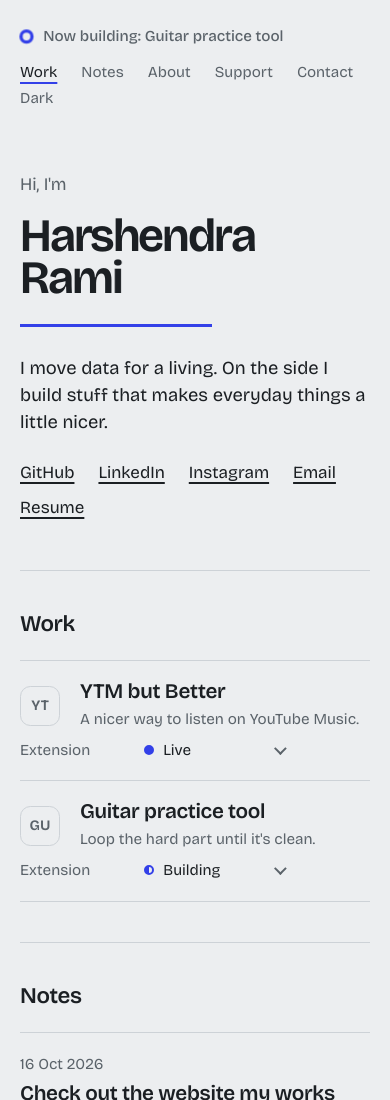
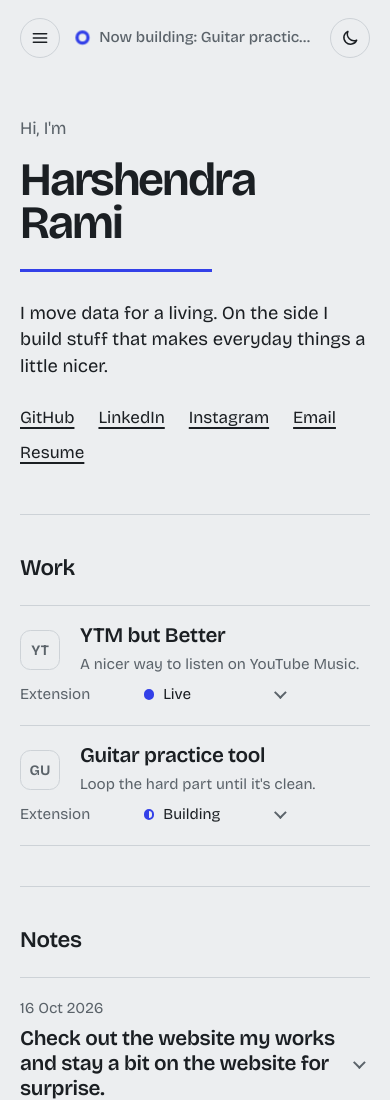
Before and after one commit to HARSHENDRARAMI04/HarshendraRami.github.io, a website: page index.html in a window 390 px wide. Shown: the top 1100 px of the page. Drawn offline with nearby package versions, Linux system fonts and the light colour scheme; no server answers.

Commit message:
Updating according to mobile view

```diff
--- a/app.js
+++ b/app.js
@@ -98,7 +98,14 @@
   function currentTheme() {
     return root.getAttribute("data-theme") || (matchMedia("(prefers-color-scheme: dark)").matches ? "dark" : "light");
   }
-  function paintThemeBtn() { themeBtn.textContent = currentTheme() === "dark" ? "Light" : "Dark"; }
+  /* icon only: the sun appears in dark mode (tap for light), the moon in light mode (tap for dark) */
+  var SUN = '<svg viewBox="0 0 24 24" aria-hidden="true"><circle cx="12" cy="12" r="4"/><path d="M12 2v2M12 20v2M4.9 4.9l1.4 1.4M17.7 17.7l1.4 1.4M2 12h2M20 12h2M4.9 19.1l1.4-1.4M17.7 6.3l1.4-1.4"/></svg>';
+  var MOON = '<svg viewBox="0 0 24 24" aria-hidden="true"><path d="M20 14.5A8 8 0 0 1 9.5 4 8 8 0 1 0 20 14.5z"/></svg>';
+  function paintThemeBtn() {
+    var dark = currentTheme() === "dark", label = dark ? "Switch to light theme" : "Switch to dark theme";
+    themeBtn.innerHTML = dark ? SUN : MOON;
+    themeBtn.setAttribute("aria-label", label); themeBtn.title = label;
+  }
   themeBtn.addEventListener("click", function () {
     var next = currentTheme() === "dark" ? "light" : "dark";
     root.setAttribute("data-theme", next);
@@ -106,6 +113,21 @@
     paintThemeBtn();
   });
   paintThemeBtn();
+
+  /* ---------- mobile menu ---------- */
+  var menuBtn = $("#menubtn"), hdr = document.querySelector(".top");
+  if (menuBtn && hdr) {
+    var setMenu = function (open) {
+      if (open) hdr.setAttribute("data-menu", "open"); else hdr.removeAttribute("data-menu");
+      menuBtn.setAttribute("aria-expanded", String(open));
+      menuBtn.setAttribute("aria-label", open ? "Close menu" : "Open menu");
+    };
+    menuBtn.addEventListener("click", function (e) { e.stopPropagation(); setMenu(menuBtn.getAttribute("aria-expanded") !== "true"); });
+    $("#menu").addEventListener("click", function (e) { if (e.target.closest("a")) setMenu(false); });
+    document.addEventListener("click", function (e) { if (!hdr.contains(e.target)) setMenu(false); });
+    document.addEventListener("keydown", function (e) { if (e.key === "Escape" && menuBtn.getAttribute("aria-expanded") === "true") { setMenu(false); menuBtn.focus(); } });
+    addEventListener("resize", function () { if (innerWidth >= 720) setMenu(false); });
+  }
 
   /* ---------- scroll life ---------- */
   var still = matchMedia("(prefers-reduced-motion: reduce)").matches;
--- a/index.html
+++ b/index.html
@@ -25,15 +25,16 @@
 <div id="progress" aria-hidden="true"></div>
 
 <header class="wrap top">
+  <button class="iconbtn menubtn" id="menubtn" type="button" aria-label="Open menu" aria-expanded="false" aria-controls="menu"><svg viewBox="0 0 24 24" aria-hidden="true"><path class="o" d="M4 7h16M4 12h16M4 17h16"/><path class="x" d="M6 6l12 12M18 6L6 18"/></svg></button>
   <a class="brand" id="brand" href="#top" aria-label="Back to top"><span class="mark" aria-hidden="true"></span><span id="status"></span></a>
-  <nav aria-label="Main">
+  <nav id="menu" aria-label="Main">
     <a href="#work">Work</a>
     <a href="#notes">Notes</a>
     <a href="#about">About</a>
     <a href="#support">Support</a>
     <a href="#contact">Contact</a>
-    <button class="textbtn" id="theme" type="button"></button>
   </nav>
+  <button class="iconbtn" id="theme" type="button"></button>
 </header>
 
 <main id="top">
--- a/style.css
+++ b/style.css
@@ -28,7 +28,7 @@ img{max-width:100%;height:auto}
 .skip:focus{left:0}
 
 /* header */
-.top{display:flex;flex-wrap:wrap;gap:.75rem 2rem;justify-content:space-between;align-items:center;padding-top:1.5rem;padding-bottom:1.5rem}
+.top{position:relative;display:flex;align-items:center;gap:.5rem 1rem;padding-top:1.1rem;padding-bottom:1.1rem}
 .brand{display:inline-flex;align-items:center;gap:.65rem;font-weight:500;font-size:.95rem;text-decoration:none;color:var(--muted)}
 .mark{width:.8rem;height:.8rem;border-radius:50%;border:3px solid var(--accent);flex:none;animation:breathe 3.4s ease-in-out infinite}
 @keyframes breathe{50%{transform:scale(1.35)}}
@@ -38,7 +38,24 @@ img{max-width:100%;height:auto}
 .qr img{width:9rem;height:9rem;image-rendering:pixelated;border-radius:.5rem;background:#fff}
 .qr figcaption{color:var(--muted);font-size:.9rem;margin-top:.4rem}
 @media (hover:hover) and (pointer:fine){.qr:not([hidden]){display:block}}
-.top nav{display:flex;flex-wrap:wrap;gap:.25rem 1.5rem;align-items:center}
+.top nav{display:flex;gap:.25rem 1.5rem;align-items:center}
+.top .brand{margin-right:auto;min-width:0}
+.brand #status{white-space:nowrap;overflow:hidden;text-overflow:ellipsis;min-width:0}
+.iconbtn{display:grid;place-items:center;flex:none;width:2.5rem;height:2.5rem;padding:0;border-radius:50%;border:1.5px solid var(--line);background:transparent;color:var(--ink);cursor:pointer;transition:border-color .2s}
+.iconbtn:hover{border-color:var(--ink)}
+.iconbtn svg{width:1.25rem;height:1.25rem;stroke:currentColor;fill:none;stroke-width:1.8;stroke-linecap:round;stroke-linejoin:round}
+.menubtn{display:none}
+.menubtn .x{display:none}
+.menubtn[aria-expanded="true"] .o{display:none}
+.menubtn[aria-expanded="true"] .x{display:inline}
+@keyframes menuin{from{opacity:0;transform:translateY(-6px)}}
+@media (max-width:719px){
+  .menubtn{display:grid;order:-1}
+  .top nav{display:none;position:absolute;top:100%;left:.75rem;right:.75rem;z-index:9;flex-direction:column;align-items:stretch;gap:0;padding:.5rem;background:var(--bg);border:1px solid var(--line);border-radius:1rem;box-shadow:0 14px 34px rgba(0,0,0,.2);animation:menuin .2s ease}
+  .top[data-menu="open"] nav{display:flex}
+  .top nav a{padding:.85rem 1rem;border-radius:.6rem;font-size:1.05rem}
+  .top nav a:hover{background:var(--line)}
+}
 .top nav a,.textbtn{color:var(--muted);text-decoration:none;font-size:.95rem;transition:color .2s}
 .top nav a:hover,.textbtn:hover{color:var(--ink)}
 .textbtn{background:none;border:0;font-family:inherit;cursor:pointer;padding:0}
@@ -236,6 +253,7 @@ html.js .rv.in{opacity:1;transform:none}
   .rule{animation:none;transform:none}
   .wave,.mark,.coin,[data-vibe="gym"] .name{animation:none;transition:none}
   .fxp,.pick{display:none}
+  .top nav{animation:none}
   .stage,.stage *{animation:none !important}
   #liquid,.detail,.chev{transition:none}
 }
```
Also changed, not shown: works.html (+3 -2 lines).
